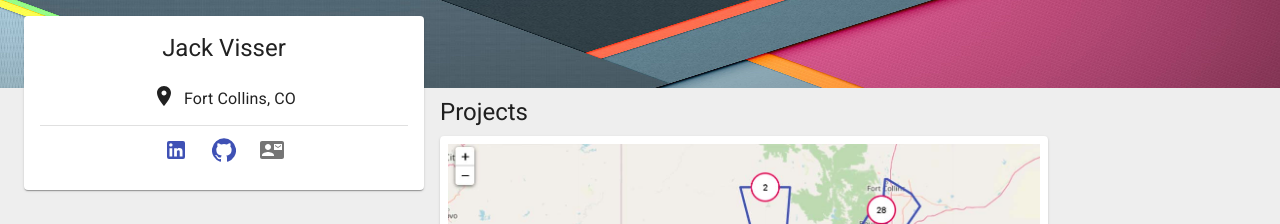
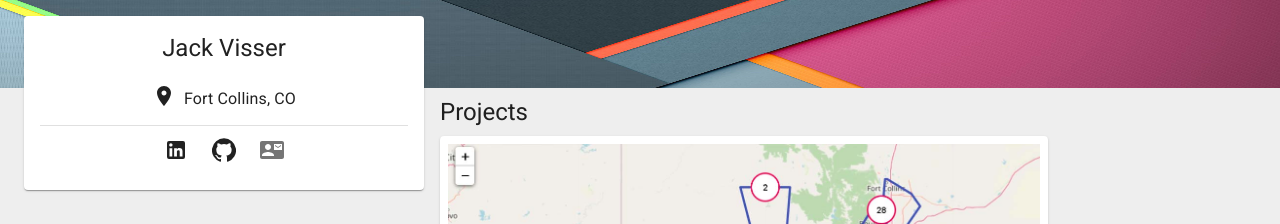
Before and after one commit to jackv545/TripPlanner, a React (Create React App) app: page / in a window 1280 px wide. Shown: the top 224 px of the page. Built offline with nearby package versions, Linux system fonts and the light colour scheme.

Commit message:
fix button color error in production

```diff
--- a/src/components/Portfolio/Portfolio.js
+++ b/src/components/Portfolio/Portfolio.js
@@ -53,7 +53,7 @@ class Portfolio extends Component {
                             <Tooltip title="LinkedIn Profile" aria-label="linkedin">
                                 <Link
                                     href='https://www.linkedin.com/in/jack-visser/' target="_blank"
-                                    rel="noopener" component={IconButton}
+                                    rel="noopener" component={IconButton} color="inherit"
                                 >
                                     <LinkedIn/>
                                 </Link>
@@ -61,14 +61,14 @@ class Portfolio extends Component {
                             <Tooltip title="GitHub Profile" aria-label="github">
                                 <Link
                                     href='https://github.com/jackv545' target="_blank"
-                                    rel="noopener" component={IconButton}
+                                    rel="noopener" component={IconButton} color="inherit"
                                 >
                                         <GitHub/>
                                 </Link>
                             </Tooltip>
                             <Link component={RouterLink} to="/contact">
                                 <Tooltip title="Contact" aria-label="contact">
-                                    <IconButton>
+                                    <IconButton color="default">
                                         <ContactMail/>
                                     </IconButton>
                                 </Tooltip>
```
